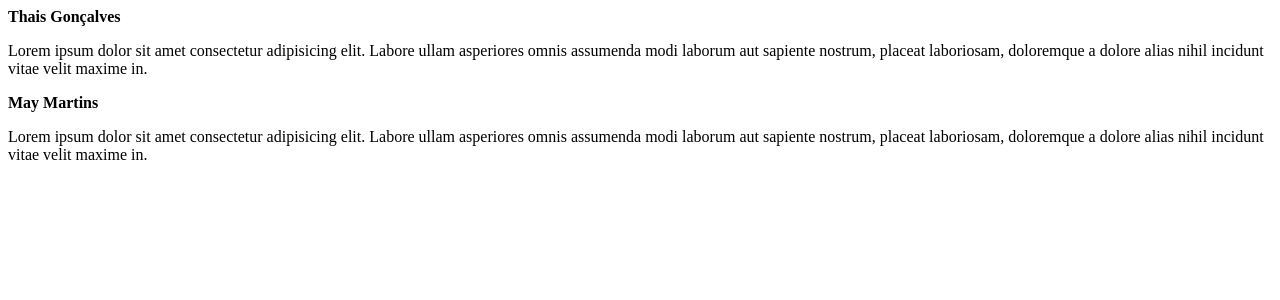
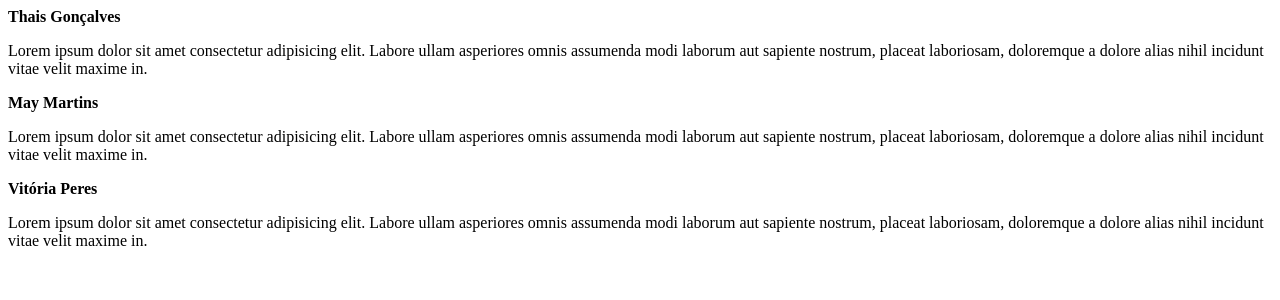
Before and after one commit to thaiscaldas/Aplica-o-React, a React (Vite) app: page / in a window 1280 px wide. Shown: the top 300 px of the page. Built offline with nearby package versions, Linux system fonts and the light colour scheme.

Commit message:
conceito componentes/propriedades

```diff
--- a/src/App.jsx
+++ b/src/App.jsx
@@ -12,6 +12,11 @@ export function App() {
         content="Lorem ipsum dolor sit amet consectetur adipisicing elit. Labore ullam asperiores omnis assumenda modi laborum aut sapiente nostrum, placeat laboriosam, doloremque a dolore alias nihil incidunt vitae velit maxime in."
       />
 
+      <Post
+        author="Vitória Peres"
+        content="Lorem ipsum dolor sit amet consectetur adipisicing elit. Labore ullam asperiores omnis assumenda modi laborum aut sapiente nostrum, placeat laboriosam, doloremque a dolore alias nihil incidunt vitae velit maxime in."
+      />
+
     </div>
   )
 }
```
